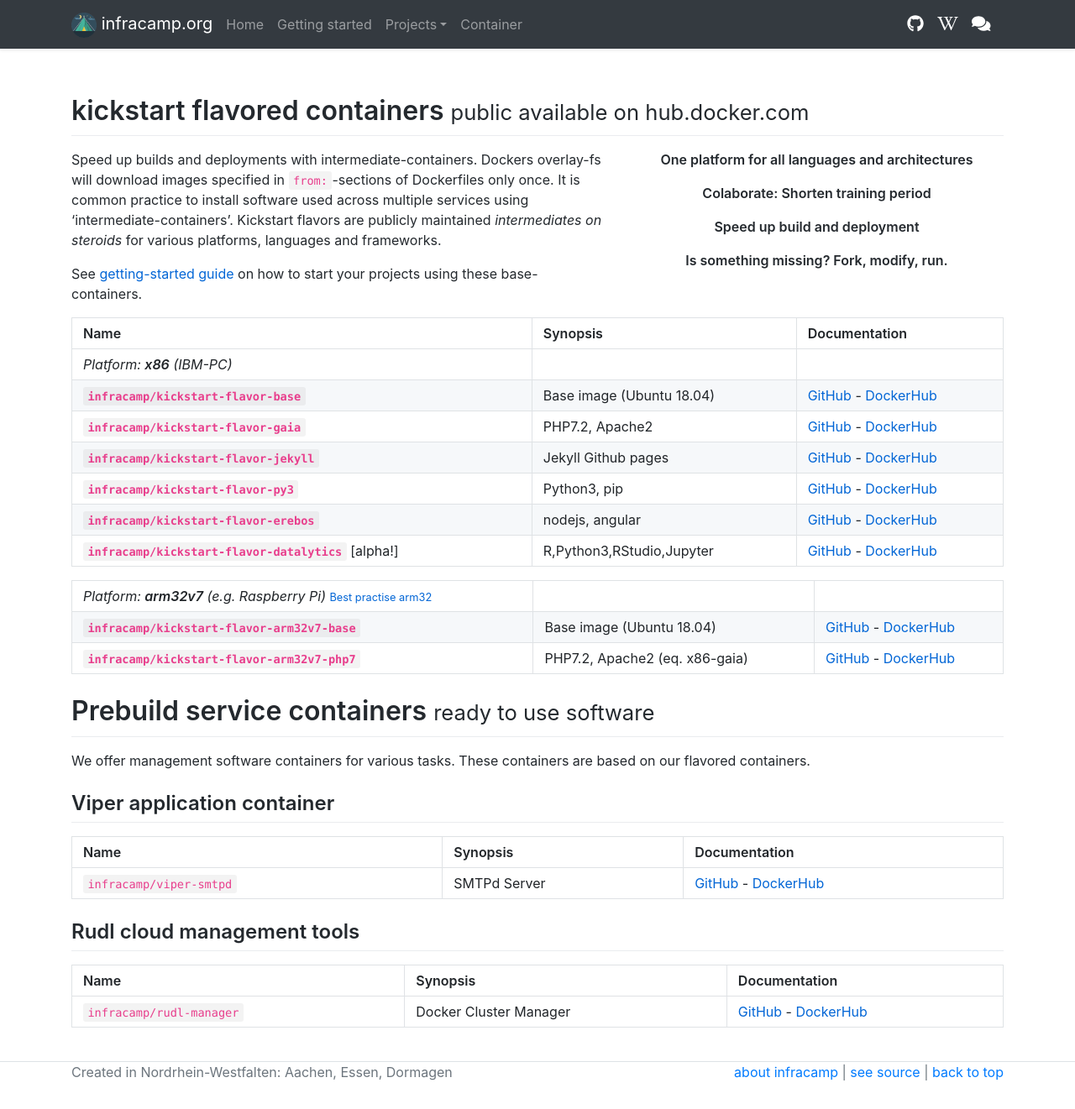
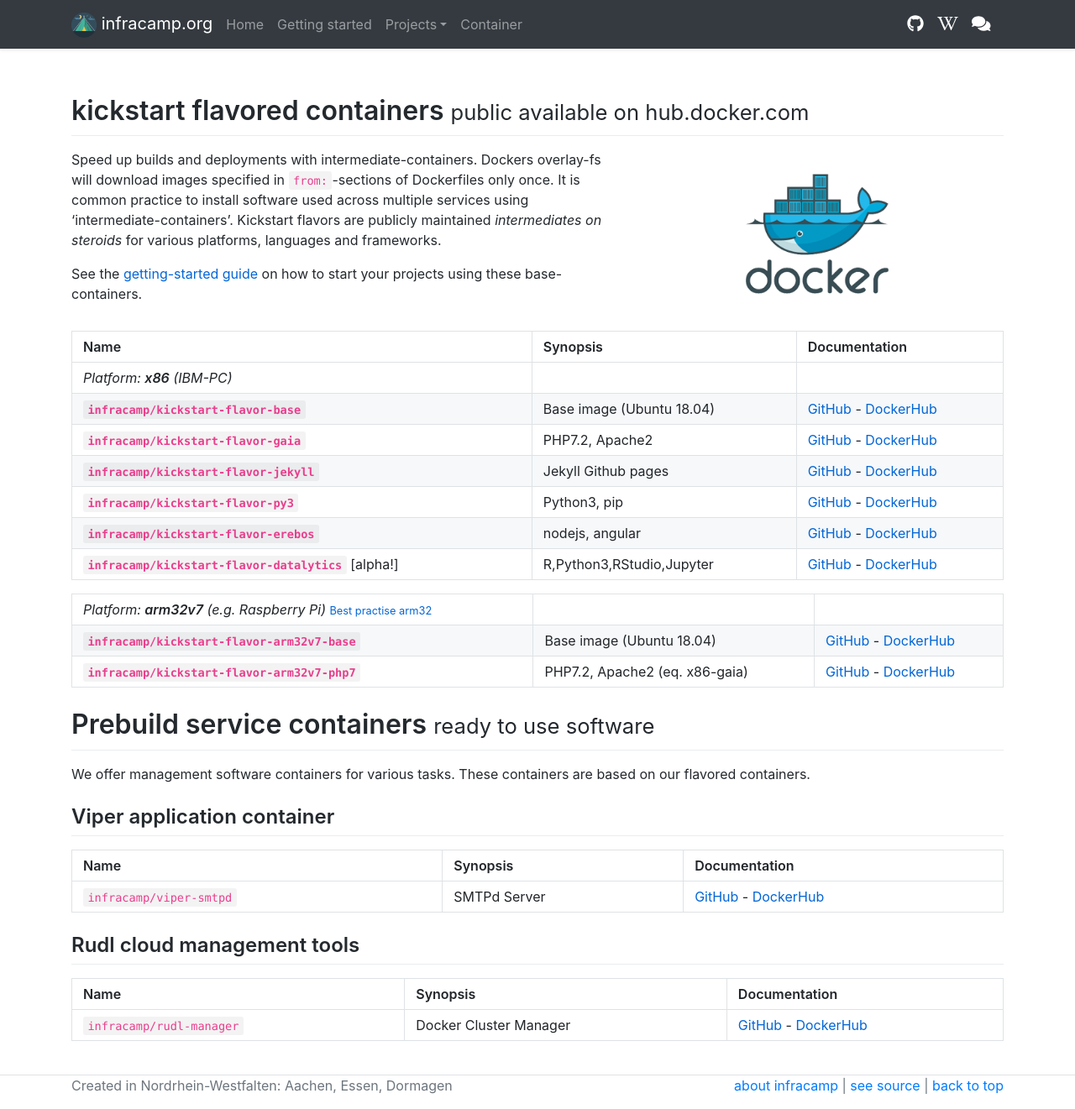
Before and after one commit to infracamp/infracamp, a Jekyll site: the page built from docs/container/index.md, in a window 1280 px wide and 1321 px high. Shown: the whole window at 84% size. Built offline with Jekyll 4.4.1, drawn with Linux system fonts in a browser that asks for light colours; nearby versions of some CDN libraries.

Commit message:
changed logo of docker

```diff
--- a/docs/container/index.md
+++ b/docs/container/index.md
@@ -34,18 +34,12 @@ download images specified in `from:`-sections of Dockerfiles only once. It is co
 services using 'intermediate-containers'. Kickstart flavors are publicly maintained *intermediates on steroids* for various
 platforms, languages and frameworks.
 
-See [getting-started guide](/getting-started) on how to start your projects using these base-containers.
+See the [getting-started guide](/getting-started) on how to start your projects using these base-containers.
 
 </div>
 <div class="col-5" style="text-align: center" markdown="1">
 
-**One platform for all languages and architectures**
-
-**Colaborate: Shorten training period**
-
-**Speed up build and deployment**
-
-**Is something missing? Fork, modify, run.**
+<img src="logo-docker.png" alt="docker" style="height:200px">
 
 </div>
 </div>
```
Also changed, not shown: docs/container/logo-docker.png (added).
